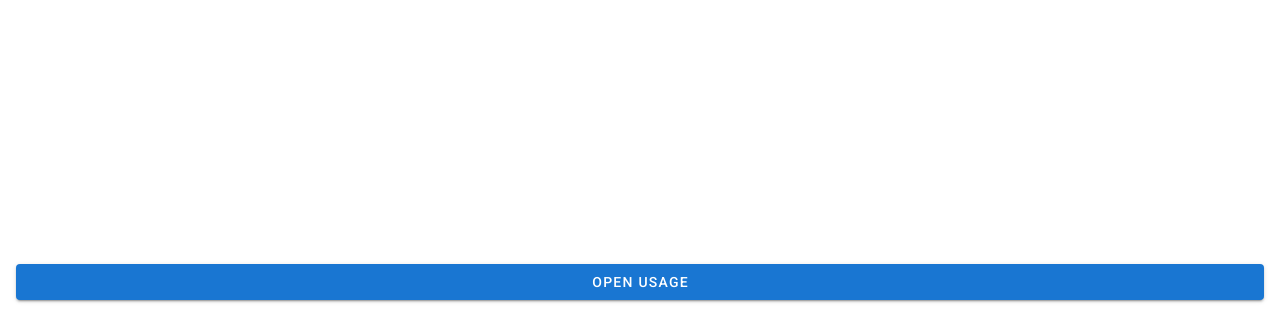
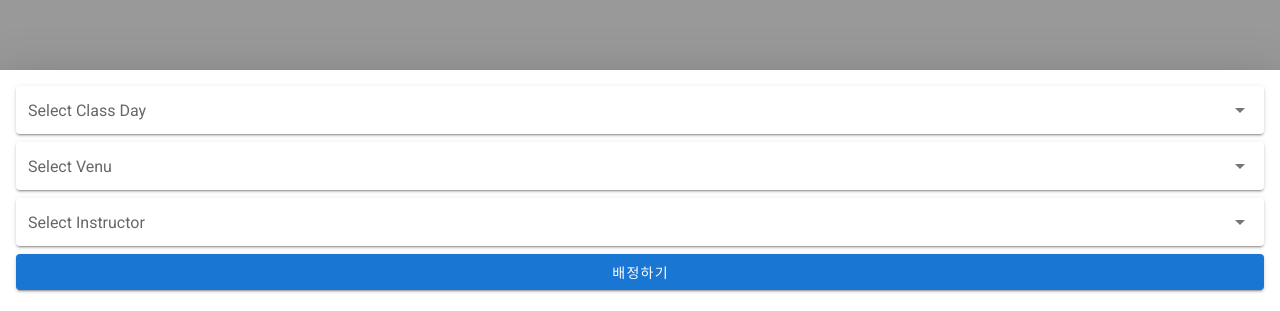
Before and after one commit to SamAndEllen/new-acme, a Vue app: page /class in a window 1280 px wide. Both pictures are taken after a click on the button "OPEN USAGE". Shown: the part 486-797 px from the top of the page. Built offline with nearby package versions, Linux system fonts and the light colour scheme; no server answers; what vue-moment would draw is missing.

Commit message:
강의실, 강사 선택 dialog

```diff
--- a/src/components/CtrClassDayList.vue
+++ b/src/components/CtrClassDayList.vue
@@ -6,7 +6,7 @@
         <template>
           <v-list-item-content>
             <v-row>
-              <v-col cols="4" class="primary--text headline font-weight-black">{{ item.number }}Days</v-col>
+              <v-col cols="4" class="primary--text headline font-weight-black">{{ item.name }}</v-col>
               <v-col cols="8" class="black--text title font-weight-black">
                 <span class="black--text title font-weight-black">
                   {{ AddComma(item.instructorPay) }}
--- a/src/components/CtrSelectArea.vue
+++ b/src/components/CtrSelectArea.vue
@@ -0,0 +1,105 @@
+<template>
+  <v-bottom-sheet v-model="sheet">
+    <template v-slot:activator="{ on }">
+      <v-btn color="primary mb-2" block dark @click="openSheet">
+        Open Usage
+      </v-btn>
+    </template>
+    <v-sheet class="text-center input__box">
+      <div>
+        <v-select
+          v-model="select.day"
+          :items="days"
+          item-text="name"
+          item-value="id"
+          solo
+          label="Select Class Day"
+        />
+        <v-select
+          v-model="select.venu"
+          :items="venus"
+          item-text="name"
+          item-value="id"
+          solo
+          label="Select Venu"
+        />
+        <v-select
+          v-model="select.instructor"
+          :items="instructors"
+          item-text="name"
+          item-value="id"
+          solo
+          label="Select Instructor"
+        />
+        <v-btn color="primary mb-2" block dark>
+            배정하기
+        </v-btn>
+      </div>
+    </v-sheet>
+  </v-bottom-sheet>
+</template>
+
+<script>
+import axios from 'axios';
+
+export default {
+  name: 'CtrSelectArea',
+  props: {
+    days: {
+      type: Array
+    },
+  },
+  data: () => ({
+    sheet: false,
+    select: {
+        day: null,
+        venu: null,
+        instructor: null
+    },
+    venus: null,
+    instructors: null,
+  }),
+  methods: {
+    async openSheet() {
+      if (!this.venus) {
+        await axios
+        .get(`${process.env.VUE_APP_API_URL}/venus`)
+        .then(res => {
+          this.venus = res.data._embedded.venu.map(res => {
+            return {
+              id: _.last(_.split(res._links.venu.href, '/'), 1),
+              ...res
+            }
+          });
+        })
+        .catch(err => console.log(err));
+      }
+      if (!this.instructors) {
+        await axios
+        .get(`${process.env.VUE_APP_API_URL}/instructors`)
+        .then(res => {
+          this.instructors = res.data._embedded.instructor.map(res => {
+            return {
+              id: _.last(_.split(res._links.instructor.href, '/'), 1),
+              name: res.lastName.concat(res.firstName),
+              ...res
+            }
+          });
+        })
+        .catch(err => console.log(err));
+      }
+      this.sheet = true;
+    }
+  }
+}
+</script>
+
+<style>
+  .input__box {
+    border-radius: 0;
+    padding: 1rem;
+  }
+  .v-text-field__details {
+    display: none;
+  }
+</style>
--- a/src/views/Class.vue
+++ b/src/views/Class.vue
@@ -13,10 +13,8 @@
         </div>
       </v-col>
     </v-row>
-    <v-footer fixed color="white mb-2">
-      <v-btn color="primary" dark block>
-        Open Usage
-      </v-btn>
+    <v-footer fixed color="white ma-2">
+      <ctr-select-area :days="days" />
     </v-footer>
   </div>
 </template>
@@ -26,22 +24,19 @@ import axios from 'axios';
 import { mapActions } from 'vuex';
 import CtrClassDetail from '@/components/CtrClassDetail';
 import CtrClassDayList from '@/components/CtrClassDayList';
+import CtrSelectArea from '@/components/CtrSelectArea';
 
 export default {
   name: 'Class',
   components: {
     CtrClassDetail,
-    CtrClassDayList
+    CtrClassDayList,
+    CtrSelectArea
   },
   data: () => ({
     days: [],
     classes: null
   }),
-  methods: {
-    ...mapActions({
-      setRequireBackNav: 'setRequireBackNav'
-    })
-  },
   async created () {
     this.classes = this.$route.params.classes;
     const id = this.$route.query.id;
@@ -61,10 +56,21 @@ export default {
     await axios
       .get(`${process.env.VUE_APP_API_URL}/clazzs/${id}/classDayList`)
       .then(res => {
-        this.days = res.data._embedded.classday;
+        this.days = res.data._embedded.classday.map(res => {
+          return {
+            id: _.last(_.split(res._links.classDay.href, '/'), 1),
+            name: `${res.number}Days`,
+            ...res
+          }
+        });
       })
       .catch(err => console.log(err));
     this.setRequireBackNav(true);
+  },
+  methods: {
+    ...mapActions({
+      setRequireBackNav: 'setRequireBackNav'
+    })
   }
 };
 </script>
```
